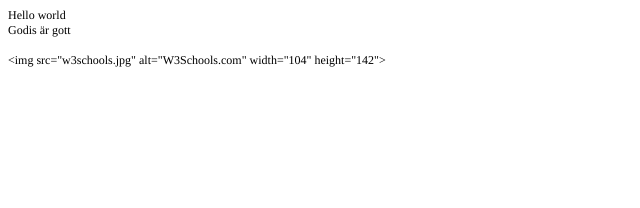
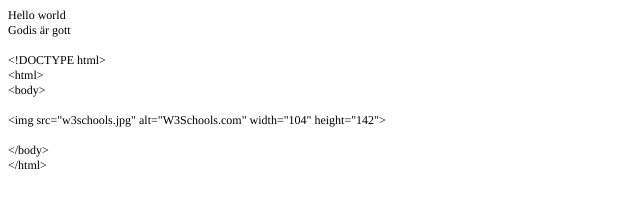
Before and after one commit to linnpetterssonn/linnpetterssonn.github.io, a plain HTML site: page index.html in a window 1280 px wide. Shown: the whole page, without its empty margins (0-640 px from the left). Drawn offline with Linux system fonts and the light colour scheme.

```diff
--- a/index.html
+++ b/index.html
@@ -16,6 +16,13 @@
 <p class="p1"><span class="s1">Hello world<span class="Apple-converted-space"> </span></span></p>
 <p class="p1"><span class="s1">Godis är gott</span></p>
 <p class="p2"><span class="s1"></span><br></p>
+<p class="p1"><span class="s1">&lt;!DOCTYPE html&gt;</span></p>
+<p class="p1"><span class="s1">&lt;html&gt;</span></p>
+<p class="p1"><span class="s1">&lt;body&gt;</span></p>
+<p class="p2"><span class="s1"></span><br></p>
 <p class="p1"><span class="s1">&lt;img src="w3schools.jpg" alt="W3Schools.com" width="104" height="142"&gt;</span></p>
+<p class="p2"><span class="s1"></span><br></p>
+<p class="p1"><span class="s1">&lt;/body&gt;</span></p>
+<p class="p1"><span class="s1">&lt;/html&gt;</span></p>
 </body>
 </html>
```
